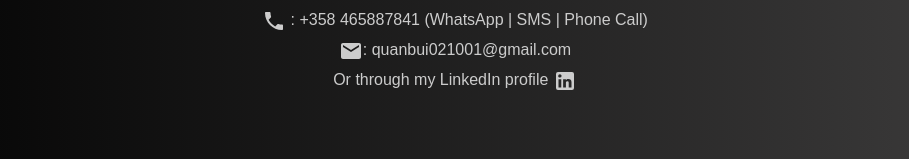
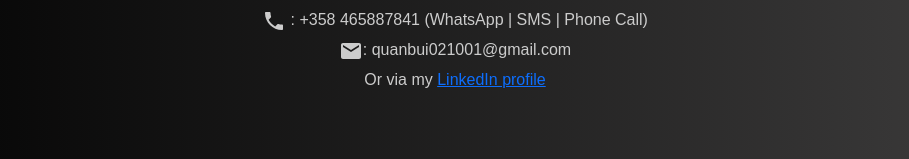
Before and after one commit to quanbui210/My-Portfolio-Web, a React (Create React App) app: page / in a window 1280 px wide. Shown: the part 5779-5938 px from the top of the page, without its empty margins (185-1094 px from the left). Built offline with nearby package versions, Linux system fonts and the light colour scheme; a web font is replaced by a local one.

Commit message:
fix-footer

```diff
--- a/src/components/Footer/Footer.css
+++ b/src/components/Footer/Footer.css
@@ -8,14 +8,7 @@
     margin-bottom: 70px;
 }
 
-.footer-icon {
-    color: #ccc;
-    margin-bottom: 15px;
-}
 
-.footer-icon:hover {
-    color: #fff;
-}
 
 @media screen and (max-width: 400px){
     .contact {
--- a/src/components/Footer/Footer.js
+++ b/src/components/Footer/Footer.js
@@ -1,7 +1,7 @@
 import './Footer.css'
 import LocalPhoneIcon from '@mui/icons-material/LocalPhone';
 import EmailIcon from '@mui/icons-material/Email';
-import LinkedInIcon from '@mui/icons-material/LinkedIn';
+
 
 const Footer = () => {
     return (
@@ -9,7 +9,7 @@
             <h1>Contact Me</h1>
             <div>At the moment, I am looking for an internship or junior web development position in Finland. Please contact me through: <br></br>
             <LocalPhoneIcon/> : +358 465887841 (WhatsApp | SMS | Phone Call)<br></br>
-            <EmailIcon/>: quanbui021001@gmail.com <br/> Or through my LinkedIn profile <a href='https://www.linkedin.com/in/quan-bui-0a4908209/' className='footer-icon'><LinkedInIcon/></a>
+            <EmailIcon/>: quanbui021001@gmail.com <br/> Or via my  <a href='https://www.linkedin.com/in/quan-bui-0a4908209/'>LinkedIn profile</a>
             </div>
         </div>
     )
```
